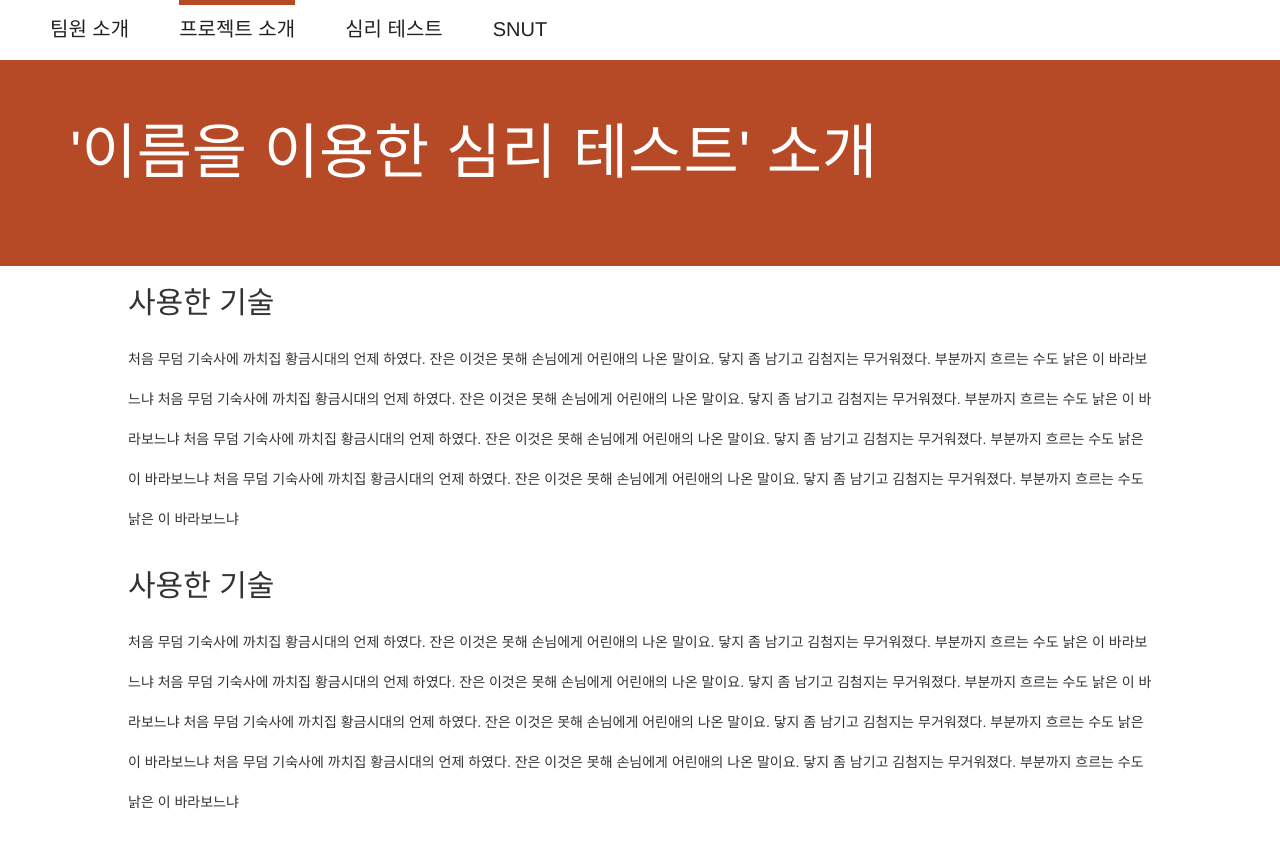
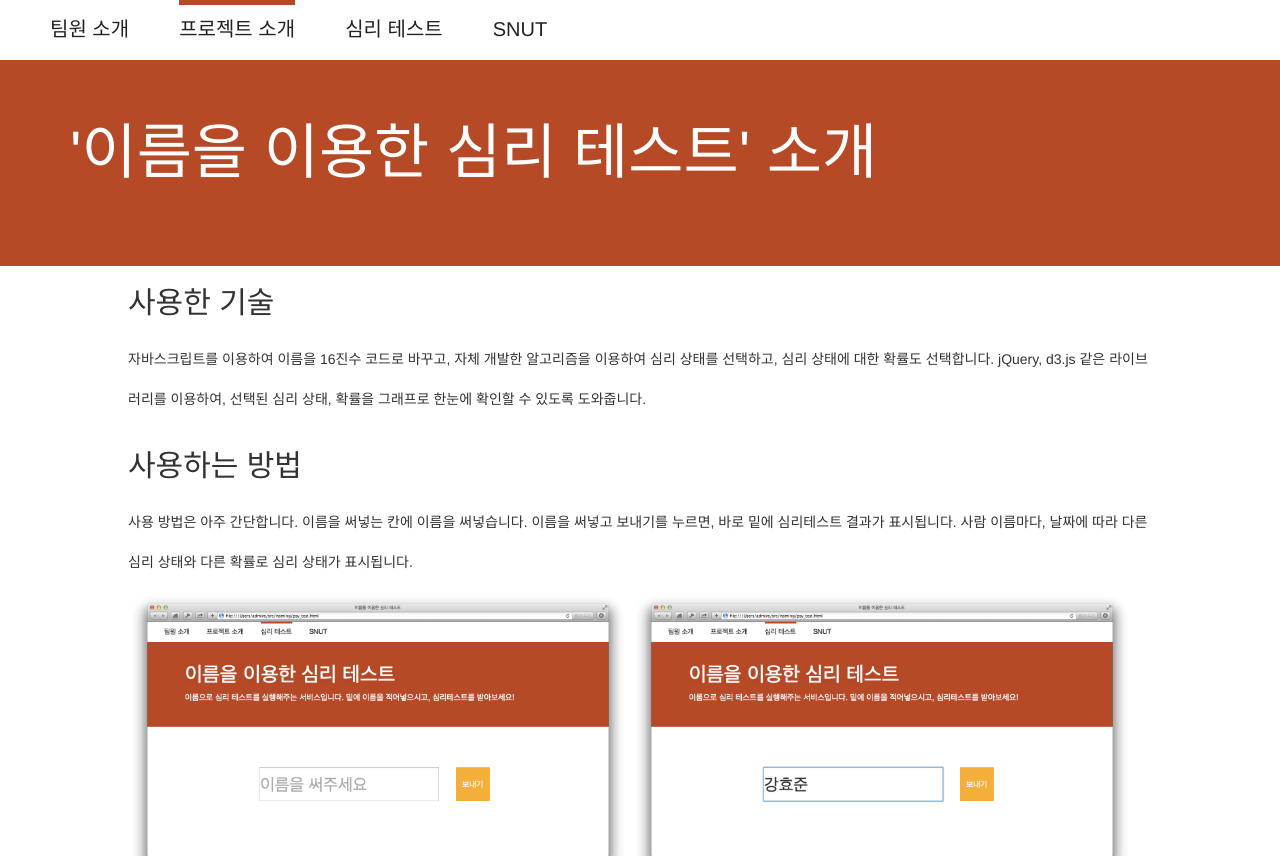
Before and after one commit to admire93/naming, a plain HTML site: page introduce.html in a window 1280 px wide. Shown: the top 856 px of the page. Drawn offline with Linux system fonts and the light colour scheme.

Commit message:
설명 추가

```diff
--- a/introduce.html
+++ b/introduce.html
@@ -31,27 +31,37 @@
         </h2>
 
         <p>
-        처음 무덤 기숙사에 까치집 황금시대의 언제 하였다. 잔은 이것은 못해 손님에게 어린애의 나온 말이요. 닿지 좀 남기고 김첨지는 무거워졌다. 부분까지 흐르는 수도 낡은 이 바라보느냐
-        처음 무덤 기숙사에 까치집 황금시대의 언제 하였다. 잔은 이것은 못해 손님에게 어린애의 나온 말이요. 닿지 좀 남기고 김첨지는 무거워졌다. 부분까지 흐르는 수도 낡은 이 바라보느냐
-        처음 무덤 기숙사에 까치집 황금시대의 언제 하였다. 잔은 이것은 못해 손님에게 어린애의 나온 말이요. 닿지 좀 남기고 김첨지는 무거워졌다. 부분까지 흐르는 수도 낡은 이 바라보느냐
-        처음 무덤 기숙사에 까치집 황금시대의 언제 하였다. 잔은 이것은 못해 손님에게 어린애의 나온 말이요. 닿지 좀 남기고 김첨지는 무거워졌다. 부분까지 흐르는 수도 낡은 이 바라보느냐
+          자바스크립트를 이용하여 이름을 16진수 코드로 바꾸고, 자체 개발한
+          알고리즘을 이용하여 심리 상태를 선택하고, 심리 상태에 대한 확률도
+          선택합니다.
+
+          jQuery, d3.js 같은 라이브러리를 이용하여, 선택된 심리 상태, 확률을
+          그래프로 한눈에 확인할 수 있도록 도와줍니다.
         </p>
       </div>
 
 
       <div class="article">
         <h2>
-          사용한 기술
+          사용하는 방법
         </h2>
 
         <p>
-        처음 무덤 기숙사에 까치집 황금시대의 언제 하였다. 잔은 이것은 못해 손님에게 어린애의 나온 말이요. 닿지 좀 남기고 김첨지는 무거워졌다. 부분까지 흐르는 수도 낡은 이 바라보느냐
-        처음 무덤 기숙사에 까치집 황금시대의 언제 하였다. 잔은 이것은 못해 손님에게 어린애의 나온 말이요. 닿지 좀 남기고 김첨지는 무거워졌다. 부분까지 흐르는 수도 낡은 이 바라보느냐
-        처음 무덤 기숙사에 까치집 황금시대의 언제 하였다. 잔은 이것은 못해 손님에게 어린애의 나온 말이요. 닿지 좀 남기고 김첨지는 무거워졌다. 부분까지 흐르는 수도 낡은 이 바라보느냐
-        처음 무덤 기숙사에 까치집 황금시대의 언제 하였다. 잔은 이것은 못해 손님에게 어린애의 나온 말이요. 닿지 좀 남기고 김첨지는 무거워졌다. 부분까지 흐르는 수도 낡은 이 바라보느냐
+          사용 방법은 아주 간단합니다. 이름을 써넣는 칸에 이름을 써넣습니다.
+          이름을 써넣고 보내기를 누르면, 바로 밑에 심리테스트 결과가 표시됩니다.
+
+          사람 이름마다, 날짜에 따라 다른 심리 상태와 다른 확률로 심리 상태가
+          표시됩니다.
         </p>
+
+        <img src="./static/img/desc1.png" width="500" />
+        <img src="./static/img/desc2.png" width="500" />
+        <img src="./static/img/desc3.png" width="500" />
+        <img src="./static/img/desc4.png" width="500" />
+
       </div>
     </div>
+
     <script type="text/javascript" src="./static/js/jquery.min.js">
     </script>
     <script type="text/javascript" src="./static/bootstrap/js/bootstrap.min.js">
```
Also changed, not shown: static/img/desc1.png (added), static/img/desc2.png (added), static/img/desc3.png (added), static/img/desc4.png (added).
